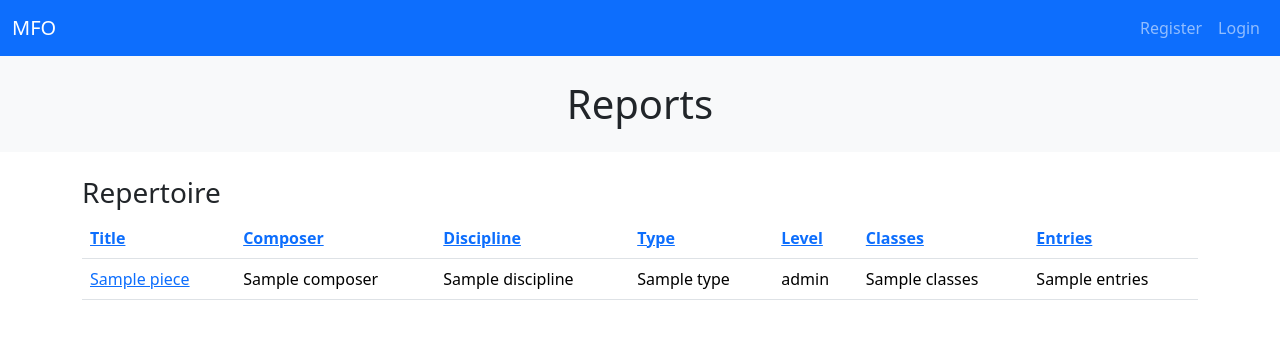
After one commit to blinklet/music-festival-organizer, a Flask app: template mfo/admin/templates/admin/repertoire_report.html in a window 1280 px wide. The commit adds this page. Shown: the top 339 px of the page. Run offline with Flask 3, Linux system fonts and the light colour scheme; the template is opened without the code that fills it: most values are stand-ins (such as "Sample title", 1, 10 or a date in 2020); parts of the project's set-up code (start-up, migrations or seed data) failed here and were passed over; some libraries are stand-ins or nearby versions.

Commit message:
repertoire info partially completed

```diff
--- /dev/null
+++ b/mfo/admin/templates/admin/repertoire_report.html
@@ -0,0 +1,38 @@
+<!-- admin/templates/admin/repertoire_report.html -->
+
+{% extends "/admin/_reports_base.html" %}
+{% block title %}Repertoire{% endblock %}
+
+{% block report_content %}
+
+<div class="container pt-4">
+    <h3>Repertoire</h3>
+    <table class="table">
+        <thead>
+            <tr>
+                <th><a href="{{ url_for('admin.repertoire_get', sort_by='title') }}">Title</a></th>
+                <th><a href="{{ url_for('admin.repertoire_get', sort_by='composer') }}">Composer</a></th>
+                <th><a href="{{ url_for('admin.repertoire_get', sort_by='discipline') }}">Discipline</a></th>
+                <th><a href="{{ url_for('admin.repertoire_get', sort_by='type') }}">Type</a></th>
+                <th><a href="{{ url_for('admin.repertoire_get', sort_by='level') }}">Level</a></th>
+                <th><a href="{{ url_for('admin.repertoire_get', sort_by='classes') }}">Classes</a></th>
+                <th><a href="{{ url_for('admin.repertoire_get', sort_by='entries') }}">Entries</a></th>
+            </tr>
+        </thead>
+        <tbody>
+            {% for piece in repertoire %}
+            <tr>
+                <td><a href="{{ url_for('admin.repertoire_info_get', id=piece.id) }}">{{ piece.title }}</a></td>
+                <td>{{ piece.composer }}</td>
+                <td>{{ piece.discipline }}</td>
+                <td>{{ piece.type }}</td>
+                <td>{{ piece.level }}</td>
+                <td>{{ piece.classes }}</td>
+                <td>{{ piece.entries }}</td>
+            </tr>
+
+            {% endfor %}
+        </tbody>
+    </table>
+
+{% endblock %}
--- a/mfo/database/models.py
+++ b/mfo/database/models.py
@@ -228,8 +228,11 @@ class Repertoire(db.Model):
     id: Mapped[int] = mapped_column(primary_key=True, autoincrement=True)
 
     title: Mapped[Optional[str]] = mapped_column(nullable=True)
+    composer: Mapped[Optional[str]] = mapped_column(nullable=True)
+    level: Mapped[Optional[str]] = mapped_column(nullable=True)
+    type: Mapped[Optional[str]] = mapped_column(nullable=True)
+    discipline: Mapped[Optional[str]] = mapped_column(nullable=True)
     duration: Mapped[Optional[int]] = mapped_column(nullable=True)
-    composer: Mapped[Optional[str]] = mapped_column(nullable=True)
     description: Mapped[Optional[str]] = mapped_column(nullable=True)
 
     festival_classes: Mapped[List["FestivalClass"]] = relationship(
--- a/mfo/templates/navbar_admin.html
+++ b/mfo/templates/navbar_admin.html
@@ -8,10 +8,11 @@
 <div class="dropdown">
     <a class="nav-link dropdown-toggle" href="#" data-bs-toggle="dropdown">Reports</a>
     <ul class="dropdown-menu">
+        <li><a class="dropdown-item" href="{{ url_for('admin.classes_get') }}">Classes</a></li>
+        <li><a class="dropdown-item" href="{{ url_for('admin.repertoire_get') }}">Repertoire</a></li>
         <li><a class="dropdown-item" href="{{ url_for('admin.profile_report_get', role='Teacher', report_name='Teachers') }}">Teachers</a></li>
         <li><a class="dropdown-item" href="{{ url_for('admin.profile_report_get', role='Accompanist', report_name='Accompanists') }}">Accompanists</a></li>
         <li><a class="dropdown-item" href="{{ url_for('admin.profile_report_get', role='Participant', report_name='Participants') }}">Individual Participants</a></li>
         <li><a class="dropdown-item" href="{{ url_for('admin.profile_report_get', role='Group', report_name='Groups') }}">Group Participants</a></li>
-        <li><a class="dropdown-item" href="{{ url_for('admin.classes_get') }}">Classes</a></li>
     </ul>
 </div>
```
Also changed, not shown: mfo/admin/templates/admin/repertoire_info.html (added, +42 -0 lines), mfo/admin/views.py (+19 -1 lines).
